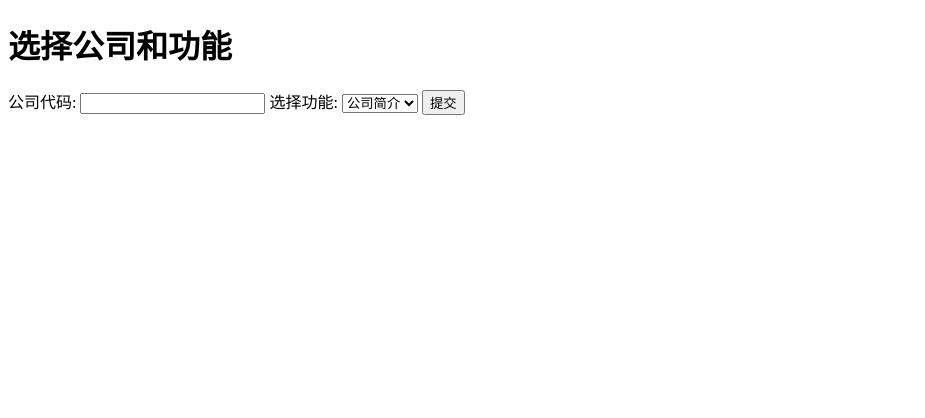
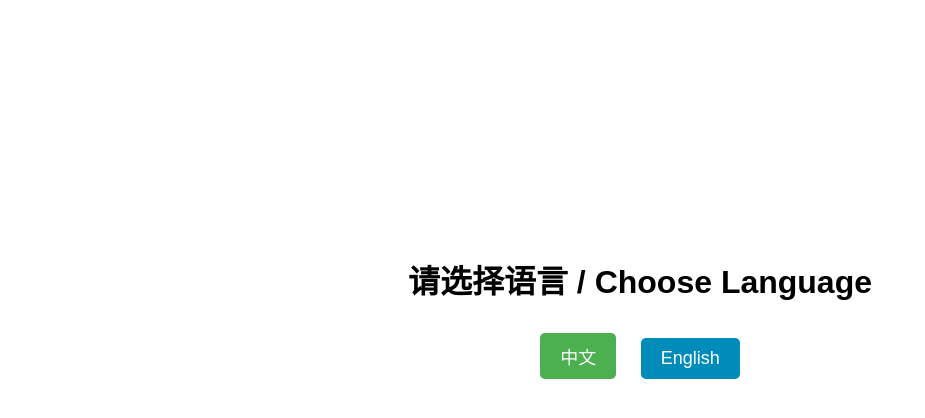
Before and after one commit to eucaly009/Market_cap_prediction, a Flask app: page / in a window 1280 px wide. Shown: the top 418 px of the page, without its empty margins (0-925 px from the left). Run offline with Flask 3, Linux system fonts and the light colour scheme.

Commit message:
Yjl add language choose function

```diff
--- a/project_folder/app.py
+++ b/project_folder/app.py
@@ -1,15 +1,28 @@
 from flask import Flask, render_template, request, redirect, url_for
 from functions import *
+import google.generativeai as genai
+
+
+
+api="AIzaSyCFIL-2qRWHrUqzyf_TN3A5IKQsVgB2zHg"
+genai.configure(api_key=api)
+model = genai.GenerativeModel("gemini-1.5-flash")
 
 app = Flask(__name__)
 
 @app.route('/')
-def index():
-    return render_template('index.html')
+def choose_language():
+    return render_template('language_yjl.html')
 
-@app.route('/company', methods=['POST'])
+@app.route('/zh') #简体中文
+def en_index():
+    return render_template('ch_index.html')
+
+@app.route('/zh/company', methods=['POST'])
 def company():
     try:
+
+
         company_name = request.form['company_name']
         function_num = int(request.form['function_num'])
 
@@ -36,7 +49,7 @@ def company():
         return render_template('error.html', error_message=str(e))
 
 
-@app.route('/financial_statements', methods=['GET', 'POST'])
+@app.route('/zh/financial_statements', methods=['GET', 'POST'])
 def financial_statements():
     if request.method == 'POST':
         company_name = request.form['company_name']
--- a/project_folder/templates/index.html
+++ b/project_folder/templates/ch_index.html
@@ -6,7 +6,7 @@
 </head>
 <body>
     <h1>选择公司和功能</h1>
-    <form action="/company" method="post">
+    <form action="/zh/company" method="post">
         <label for="company_name">公司代码:</label>
         <input type="text" id="company_name" name="company_name" required>
 
--- /dev/null
+++ b/project_folder/templates/language_yjl.html
@@ -0,0 +1,52 @@
+<!DOCTYPE html>
+<html lang="en">
+<head>
+    <meta charset="UTF-8">
+    <meta name="viewport" content="width=device-width, initial-scale=1.0">
+    <title>语言选择</title>
+    <style>
+        body {
+            font-family: Arial, sans-serif;
+            text-align: center;
+            margin-top: 20%;
+        }
+        button {
+            padding: 10px 20px;
+            font-size: 18px;
+            margin: 10px;
+            border: none;
+            border-radius: 5px;
+            cursor: pointer;
+            color: #fff;
+        }
+        .chinese {
+            background-color: #4CAF50;
+        }
+        .english {
+            background-color: #008CBA;
+        }
+        button:hover {
+            opacity: 0.8;
+        }
+    </style>
+</head>
+<body>
+    <h1>请选择语言 / Choose Language</h1>
+    <button class="chinese" onclick="chooseLanguage('zh')">中文</button>
+    <button class="english" onclick="chooseLanguage('en')">English</button>
+
+    <script>
+        function chooseLanguage(lang) {
+            if (lang === 'zh') {
+                alert('您选择了中文！');
+
+                window.location.href = '/zh';
+            } else if (lang === 'en') {
+                alert('You have chosen English!');
+                // 在这里可以跳转到英文页面，例如：
+                 window.location.href = '/en';
+            }
+        }
+    </script>
+</body>
+</html>
```
Also changed, not shown: data/yjl/yjlnote.md (+7 -0 lines).
